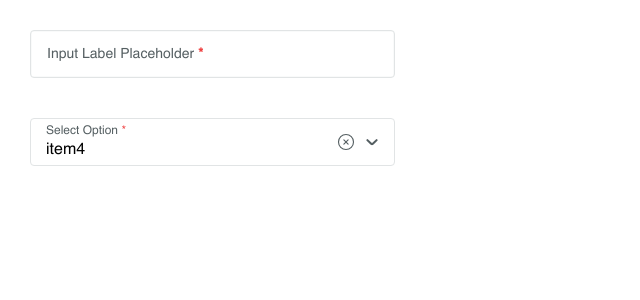
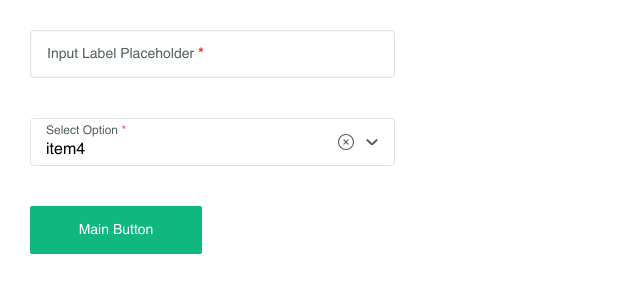
Before and after one commit to saba1101/react_components, a React (Vite) app: page / in a window 1280 px wide. Shown: the top 300 px of the page, without its empty margins (0-640 px from the left). Built offline with nearby package versions, Linux system fonts and the light colour scheme.

Commit message:
button comp...

```diff
--- /dev/null
+++ b/src/components/Form/Button/MainButton.jsx
@@ -0,0 +1,37 @@
+import './MainButton.scss'
+
+const MainButton = (
+    {
+        label,
+        disabled,
+        loading,
+        type,
+        size,
+        customStyle,
+        icon
+    }
+) => {
+
+    const _getSize = () => {
+        if(size && !['small','medium','large'].includes(size)) return 'medium'
+        return size ? size : 'medium'
+    }
+
+    const _getType = () => {
+        if(type && !['background','border','text'].includes(type)) return 'background'
+        return type ? type : 'background'
+    }
+
+    const iconSlot = () => {
+        return icon
+    }
+
+    return (
+        <button style={customStyle && typeof customStyle == 'object' ? {...customStyle} : {}} className={`main-button ${_getSize()} type--${_getType()} ${disabled ? 'disabled' : ''}`}>
+                <span className='button-label'> { label ?? 'Button' } </span>
+                {icon ? iconSlot() : '' }
+        </button>
+    )
+}
+
+export default MainButton
--- /dev/null
+++ b/src/components/Form/Button/MainButton.scss
@@ -0,0 +1,108 @@
+
+.main-button{
+    width: 10.75rem;
+    transition: $Default-Transition;
+    border-radius: 0.125rem;
+    cursor: pointer;
+    background: transparent;
+
+    &.disabled{
+        pointer-events: none;
+        user-select: none;
+    }
+
+    &.type{
+        &--background{
+            background: $Day-Positive100;
+            .button-label{
+                color: #FFFFFF;
+            }
+
+            &:hover{
+                background: $Day-Positive80;
+            }
+
+            &:active{
+                background: $Day-Positive120;
+            }
+
+            &.disabled{
+                background: $Day-Positive05;
+                border: 0.0625rem solid transparent;
+                .button-label{
+                    color: $Day-TextDisabled;
+                }
+            }
+        }
+        &--border{
+            border: 0.0625rem solid $Day-Positive100;
+            .button-label{
+                color: $Day-Positive100;
+            }
+
+            &:hover{
+                border: 0.0625rem solid $Day-Positive80;
+                .button-label{
+                    color: $Day-Positive80;
+                }
+            }
+            &:active{
+                border: 0.0625rem solid $Day-Positive120;
+                .button-label{
+                    color: $Day-Positive120;
+                }
+            }
+            &.disabled{
+                border: 0.0625rem solid$Day-Positive05;
+                .button-label{
+                    color: $Day-TextDisabled;
+                }
+            }
+        }
+        &--text{
+            width: unset;
+            height: unset !important;
+
+            &:hover{
+                .button-label{
+                    color: $Day-Positive80;
+                }
+            }
+
+            &:active{
+                .button-label{
+                    color: $Day-Positive120;
+                }
+            }
+
+            .button-label{
+                color: $Day-Positive100;
+            }
+
+            &.disabled{
+                .button-label{
+                    color: $Day-TextDisabled;
+                }
+            }
+        }
+    }
+
+    &.small{
+        height: 2.625rem;
+        .button-label{
+            font-size: 0.75rem;
+        }
+    }
+    &.medium{
+        height: 3rem;
+        .button-label{
+            font-size: 0.875rem;
+        }
+    }
+    &.large{
+        height: 3.5rem;
+        .button-label{
+            font-size: 1rem;
+        }
+    }
+}
--- a/src/views/home/Home.jsx
+++ b/src/views/home/Home.jsx
@@ -2,6 +2,8 @@ import { useState } from "react"
 import Input from "../../components/Form/Input/Input"
 import './Home.scss'
 import SingleSelectDropdown from "../../components/Form/Selects/SingleSelect/SingleSelectDropdown"
+import MainButton from "../../components/Form/Button/MainButton"
+import IconArrow from '@/assets/icons/svg/arrow.svg'
 
 import { Data } from "../../utils/Data"
 
@@ -51,6 +53,15 @@ const Home  = () => {
                     }
                 />
             </div>
+
+            <div className="button-wrapper margin">
+                <MainButton
+                    label={'Main Button'}
+                    size={'medium'}
+                    type={'background'}
+                    disabled={false}
+                />
+            </div>
         </div>
     )
 }
```
